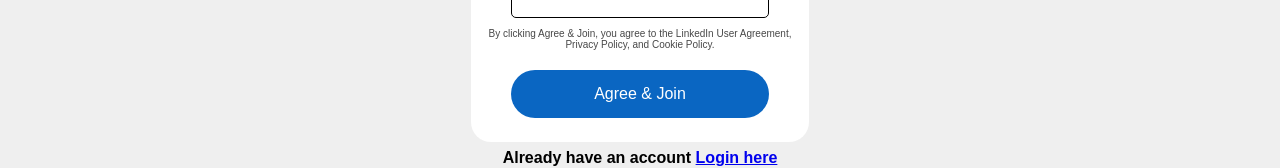
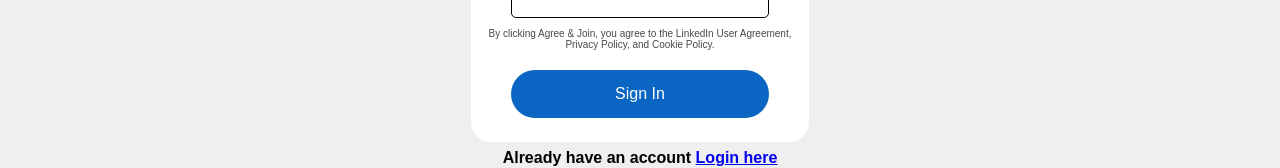
Before and after one commit to swamisharma/linkedin, a React (Vite) app: page /signup in a window 1280 px wide. Shown: the part 455-623 px from the top of the page. Built offline with nearby package versions, Linux system fonts and the light colour scheme; no server answers.

Commit message:
improved ui ux

```diff
--- a/src/App.jsx
+++ b/src/App.jsx
@@ -4,23 +4,8 @@
 import Login from "./components/Login";
 import Home from "./components/Home";
 import Header from "./components/Header";
-import { useState, useEffect } from "react";
-import { auth } from "./firebase";
-
 
 function App() {
-  const [userName, setUserName] = useState("");
-
-  useEffect(() => {
-    auth.onAuthStateChanged((user) => {
-      if (user) {
-        setUserName(user.displayName);
-      } else {
-        setUserName("");
-      }
-    });
-  }, []);
-
   const router = createBrowserRouter([
     {
       path: "/",
@@ -32,7 +17,7 @@
     },
     {
       path: "/home",
-      element: <><Header /><Home name={userName} /></>
+      element: <><Header /><Home /></>
     },
   ]);
   return (
--- a/src/components/Home.jsx
+++ b/src/components/Home.jsx
@@ -2,13 +2,15 @@
 import Leftside from "./Leftside";
 import Main from "./Main";
 import Rightside from "./Rightside";
+import { auth } from "../firebase";
 
-const Home = (props) => {
+const Home = () => {
+    const user = auth.currentUser;
     return (
         <div className="home-container">
             <div className="home-layout">
-                <Leftside name={props.name}/>
-                <Main name={props.name}/>
+                <Leftside name={user.displayName}/>
+                <Main name={user.displayName}/>
                 <Rightside />
             </div>
         </div>
--- a/src/components/Post.jsx
+++ b/src/components/Post.jsx
@@ -45,7 +45,6 @@
         }
         localStorage.setItem("likes", JSON.stringify(likesTillNow));
         setLikesTillNow(likesTillNow)
-        // document.querySelector(".like-button").classList.toggle("post-like");
     }
 
     return (
--- a/src/components/Signup.jsx
+++ b/src/components/Signup.jsx
@@ -3,9 +3,12 @@
 import { Link, useNavigate } from "react-router-dom";
 import { createUserWithEmailAndPassword, updateProfile } from "firebase/auth";
 import { auth } from "../firebase";
+import { db } from '../firebase'
+import { doc, setDoc } from "firebase/firestore";
 
 export default function Signin() {
   const navigate = useNavigate();
+  const [loading, setLoading] = useState(false);
   const [values, setValues] = useState(
     {
       fname: "",
@@ -17,22 +20,34 @@
   const [error, setError] = useState("");
 
   const handleSubmission = () => {
-    if ( !values.fname || !values.lname || !values.email || !values.password){
+    if (!values.fname || !values.lname || !values.email || !values.password) {
       setError("Please fill all fields");
       return;
     }
     setError("");
+    setLoading(true);
 
-    createUserWithEmailAndPassword( auth, values.email, values.password)
-      .then( async (res) => {
+    createUserWithEmailAndPassword(auth, values.email, values.password)
+      .then(async (res) => {
         const user = res.user;
-        await updateProfile( user, {
+        await updateProfile(user, {
           displayName: `${values.fname} ${values.lname}`,
         });
-        navigate("/");
+
+        await setDoc(doc(db, "users", user.uid), {
+          name: user.displayName,
+          email: user.email,
+          likes: []
+        });
+
+        setLoading(false);
+        setTimeout(() => {
+          navigate("/home");
+        }, 1000);
       })
       .catch((err) => {
         setError(err.message);
+        setLoading(false);
       })
   }
 
@@ -47,15 +62,16 @@
         </div>
         <div className="su-sign-in">
           <label>First name</label>
-          <input type="text" onChange={(e) => {setValues((prev) => ({...prev, fname: e.target.value}))}}/>
+          <input type="text" onChange={(e) => { setValues((prev) => ({ ...prev, fname: e.target.value })) }} />
           <label>Last name</label>
-          <input type="text" onChange={(e) => {setValues((prev) => ({...prev, lname: e.target.value}))}}/>
+          <input type="text" onChange={(e) => { setValues((prev) => ({ ...prev, lname: e.target.value })) }} />
           <label>Email</label>
-          <input type="email" onChange={(e) => {setValues((prev) => ({...prev, email: e.target.value}))}}/>
+          <input type="email" onChange={(e) => { setValues((prev) => ({ ...prev, email: e.target.value })) }} />
           <label>Password</label>
-          <input type="password" onChange={(e) => {setValues((prev) => ({...prev, password: e.target.value}))}}/>
+          <input type="password" onChange={(e) => { setValues((prev) => ({ ...prev, password: e.target.value })) }} />
           <span>By clicking Agree & Join, you agree to the LinkedIn User Agreement, Privacy Policy, and Cookie Policy.</span>
-          <button onClick={handleSubmission}>Agree & Join</button>
+          {!loading && <button onClick={handleSubmission}>Sign In</button>}
+          {loading && <img src="/images/loading.gif" />}
         </div>
         <span className="su-back-to-login">Already have an account <Link to="/">Login here</Link></span>
         <span className="su-error-msg">{error}</span>
--- a/src/firebase.js
+++ b/src/firebase.js
@@ -1,12 +1,7 @@
-// Import the functions you need from the SDKs you need
 import { initializeApp } from "firebase/app";
 import { getAuth } from "firebase/auth";
 import { getFirestore } from "firebase/firestore";
-// TODO: Add SDKs for Firebase products that you want to use
-// https://firebase.google.com/docs/web/setup#available-libraries
 
-// Your web app's Firebase configuration
-// For Firebase JS SDK v7.20.0 and later, measurementId is optional
 const firebaseConfig = {
   apiKey: "AIzaSyDJfY1SO3UKUYYySgV_kJapPdVyQ6922Ns",
   authDomain: "linkedin-clone-swame.firebaseapp.com",
@@ -17,7 +12,6 @@
   measurementId: "G-5KNXRVXDS6"
 };
 
-// Initialize Firebase
 const app = initializeApp(firebaseConfig);
 export const auth = getAuth();
 export const db = getFirestore(app);
--- a/src/styles/Login.css
+++ b/src/styles/Login.css
@@ -68,6 +68,7 @@
     display: flex;
     align-items: end;
     max-width: 40%;
+    height: 100%;
 }
 
 .li-side-image img {
--- a/src/styles/Signup.css
+++ b/src/styles/Signup.css
@@ -119,6 +119,11 @@
     margin-right: 1%;
 }
 
+div.su-sign-in img{
+    height: 50px;
+    padding-top: 10px;
+}
+
 @media (max-width: 768px){
     nav.su-nav {
         height: 8vh;
```
Also changed, not shown: src/components/Login.jsx (+12 -10 lines).
